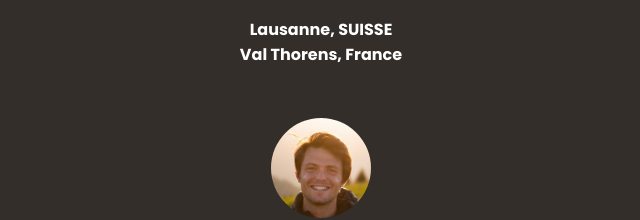
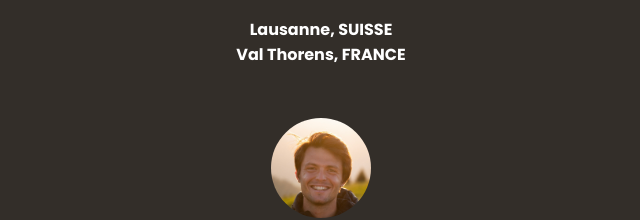
Before and after one commit to Gabmad/portfolio, a plain HTML site: page index.html in a window 1280 px wide. Shown: the part 4769-4989 px from the top of the page, 319-959 px from the left. Drawn offline with nearby package versions, Linux system fonts and the light colour scheme.

Commit message:
Update index.html

```diff
--- a/index.html
+++ b/index.html
@@ -321,7 +321,7 @@
                 <div>
                     <h3> GABRIEL MADIE</h3>
                     <h4> Lausanne, SUISSE</h4>
-                    <h4> Val Thorens, France</h4>
+                    <h4> Val Thorens, FRANCE</h4>
                     <div><img src = "images/about-pic.jpeg"width="100%"></div>
                 </div>
 
```
